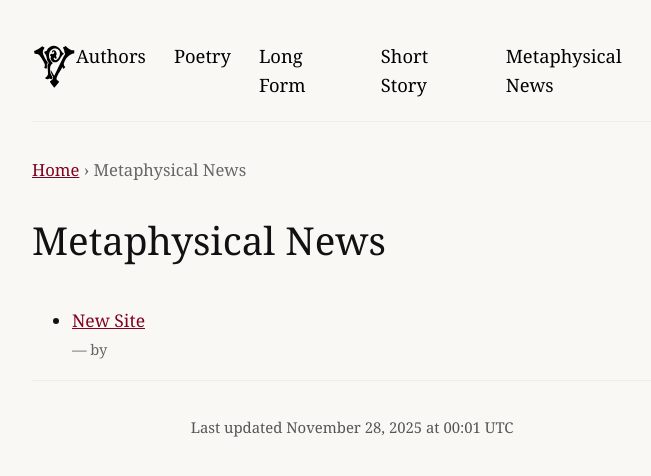
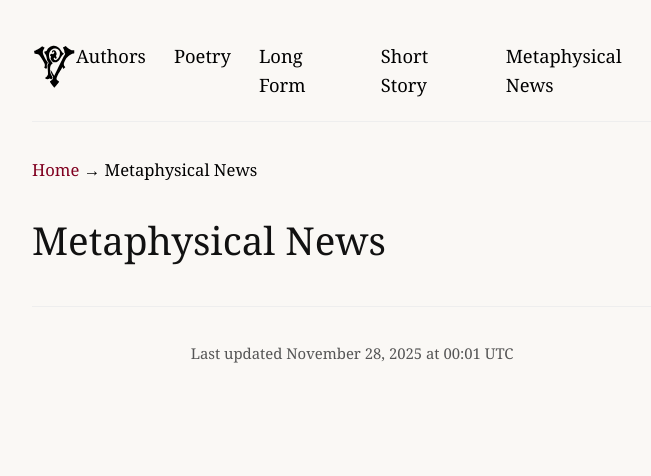
Before and after one commit to charlesvoltaire-public/charlesvoltaire-public.github.io, a Jekyll site: the page built from metaphysical-news/index.md, in a window 1280 px wide. Shown: the top 476 px of the page, without its empty margins (288-939 px from the left). Built offline with Jekyll 4.4.1, drawn with Linux system fonts in a browser that asks for light colours.

Commit message:
Update index.md

```diff
--- a/metaphysical-news/index.md
+++ b/metaphysical-news/index.md
@@ -1,21 +1,16 @@
 ---
 layout: default
 title: Metaphysical News
-permalink: /news/
 ---
-
-<nav style="margin:2rem 0 1.5rem; font-size:0.95em; color:#666;">
-  <a href="/">Home</a> › {{ page.title }}
+<nav class="breadcrumb">
+  <a href="/">Home</a> → Metaphysical News
 </nav>
 
-<h1 style="margin: 0 0 2rem; font-size: 2.2em;">Metaphysical News</h1>
+<h1>Metaphysical News</h1>
 
-{% assign news_posts = site.pages | where: "layout", "news" | sort: 'date' | reverse %}
-{% for post in news_posts %}
-- <a href="{{ post.url }}">{{ post.title }}</a>
-  <small style="color:#666;">— {{ post.date | date:"%b %d, %Y" }} by {{ post.author }}</small>
-{% endfor %}
-
-{% if news_posts.size == 0 %}
-<p><em>No news yet — the first dispatch is coming soon.</em></p>
-{% endif %}
+<ul>
+  {% assign news = site.pages | where:"categories","news" | sort:"date" | reverse %}
+  {% for item in news %}
+    <li><a href="{{ item.url }}">{{ item.title }}</a> — {{ item.date | date:"%B %d, %Y" }}</li>
+  {% endfor %}
+</ul>
```
